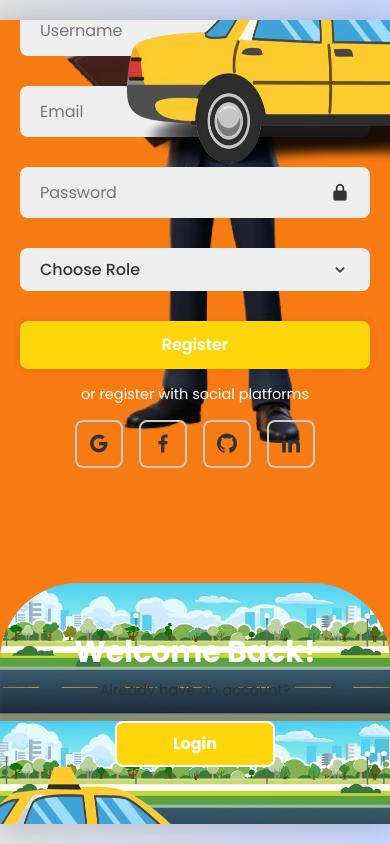
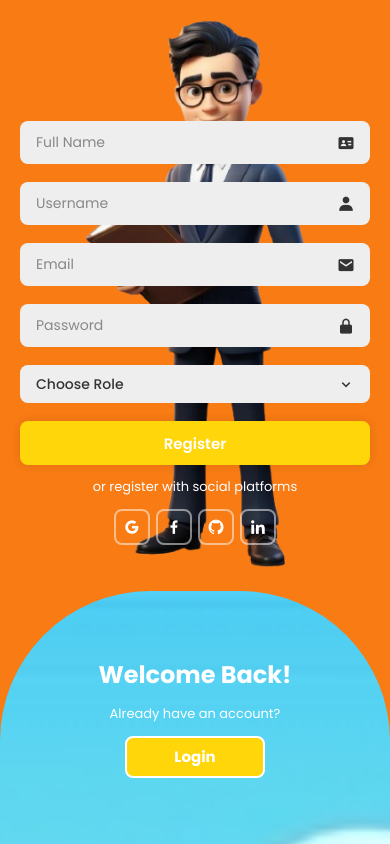
Before and after one commit to pratyushkhare03/Workwheels, a Django app: page /register/ in a window 390 px wide. Run offline with Django 5.2, Linux system fonts and the light colour scheme.

Commit message:
Updated responsiveness

```diff
--- a/static/CSS/register.css
+++ b/static/CSS/register.css
@@ -22,16 +22,16 @@
   align-items: center;
   min-height: 100vh;
   background: linear-gradient(90deg, #e2e2e2, #c9d6ff);
+  padding: 0;
+  margin: 0;
 }
 
 .container {
   position: relative;
   width: 100%;
+  max-width: 1400px;
   height: 600px;
   background: var(--container-bg);
-          /* background: #fff; */
-          /* margin: 10px; */
-          /* border-radius: 30px; */
   box-shadow: 0 0 30px rgba(0, 0, 0, 0.2);
   overflow: hidden;
 }
@@ -39,11 +39,13 @@
 .container h1 {
   font-size: 36px;
   margin: -10px 0;
+  color: white;
 }
 
 .container p {
   font-size: 14.5px;
   margin: 15px 0;
+  color: white;
 }
 
 form {
@@ -55,34 +57,35 @@
   right: 0;
   width: 30%;
   height: 100%;
-          /* background: #fff; */
   background: var(--form-box-bg);
   background-image: url('../images/man.png');
   background-size: contain;
+  background-repeat: no-repeat;
+  background-position: center;
   display: flex;
   align-items: center;
+  justify-content: center;
   color: #333;
   text-align: center;
   padding: 40px;
   z-index: 1;
-          transition:
-            0.6s ease-in-out 1.2s,
-            visibility 0s 1s;
+  transition: 0.6s ease-in-out 1.2s, visibility 0s 1s;
 }
 
 .container.active .form-box {
-          /* right: 50%; */
   left: 0;
 }
 
 .form-box.register {
   visibility: hidden;
 }
+
 .container.active .form-box.register {
   visibility: visible;
   background-image: url('../images/man.png');
   background-size: contain;
   background-repeat: no-repeat;
+  background-position: center;
 }
 
 .input-box {
@@ -90,7 +93,7 @@
   margin: 30px 0;
 }
 
-        .input-box input,select {
+.input-box input, .input-box select {
   width: 100%;
   padding: 13px 50px 13px 20px;
   background: #eee;
@@ -102,18 +105,11 @@
   font-weight: 500;
 }
 
-        .input-box select{
-          appearance: none;         /* Standard */
-          -webkit-appearance: none; /* Safari/Chrome */
-          -moz-appearance: none;    /* Firefox */
+.input-box select {
+  appearance: none;
+  -webkit-appearance: none;
+  -moz-appearance: none;
   background-image: none;
-          background: #eee;
-          padding: 13px 50px 13px 20px; /* space for chevron icon */
-          border-radius: 8px;
-          border: none;
-          font-size: 16px;
-          font-weight: 500;
-          color: #333;
   cursor: pointer;
 }
 
@@ -121,7 +117,7 @@
   color: #888;
 }
 
-        .input-box input,select::placeholder {
+.input-box input::placeholder, .input-box select::placeholder {
   color: #888;
   font-weight: 400;
 }
@@ -132,20 +128,21 @@
   top: 50%;
   transform: translateY(-50%);
   font-size: 20px;
+  color: #333;
 }
 
 .forgot-link {
   margin: -15px 0 15px;
 }
+
 .forgot-link a {
   font-size: 14.5px;
-          color: #333;
+  color: white;
 }
 
 .btn {
   width: 100%;
   height: 48px;
-          /* background: #7494ec; */
   background: var(--btn-bg);
   border-radius: 8px;
   box-shadow: 0 0 10px rgba(0, 0, 0, 0.1);
@@ -154,21 +151,32 @@
   font-size: 16px;
   color: #fff;
   font-weight: 600;
+  transition: transform 0.2s;
+}
+
+.btn:active {
+  transform: scale(0.98);
 }
 
 .social-icons {
   display: flex;
   justify-content: center;
+  gap: 8px;
 }
 
 .social-icons a {
   display: inline-flex;
   padding: 10px;
-          border: 2px solid #ccc;
+  border: 2px solid rgba(255, 255, 255, 0.5);
   border-radius: 8px;
   font-size: 24px;
-          color: #333;
-          margin: 0 8px;
+  color: white;
+  transition: all 0.3s;
+}
+
+.social-icons a:hover {
+  background: rgba(255, 255, 255, 0.1);
+  border-color: white;
 }
 
 .toggle-box {
@@ -183,12 +191,10 @@
   left: -230%;
   width: 300%;
   height: 100%;
-          /* background: #7494ec; */
-          /* background: var(--toggle-box-bg); */
   background-image: url('../images/road.png');
-          /* filter: blur(2px); */
-          background-size: contain;
-          /* border: 2px solid red; */
+  background-size: cover;
+  background-position: center;
+  background-repeat: no-repeat;
   border-radius: 150px;
   z-index: 2;
   transition: 1.8s ease-in-out;
@@ -202,7 +208,6 @@
   position: absolute;
   width: 70%;
   height: 100%;
-          /* background: seagreen; */
   color: #202424;
   display: flex;
   flex-direction: column;
@@ -210,16 +215,20 @@
   align-items: center;
   z-index: 2;
   transition: 0.6s ease-in-out;
+  padding: 20px;
 }
+
 .toggle-panel.toggle-left {
   left: 0;
   transition-delay: 1.2s;
 }
-        .toggle-panel.toggle-left .car img{
+
+.toggle-panel.toggle-left .car img {
   position: absolute;
   left: 32.5%;
   height: 200px;
   width: 400px;
+  max-width: 80%;
   transform: scaleX(-1);
   background-repeat: no-repeat;
 }
@@ -227,110 +236,297 @@
 .container.active .toggle-panel.toggle-left {
   left: -100%;
   transition-delay: 0.6s;
-
 }
 
 .toggle-panel.toggle-right {
   right: -100%;
   transition-delay: 0.6s;
 }
-        .toggle-panel.toggle-right .car img{
+
+.toggle-panel.toggle-right .car img {
   position: absolute;
   right: 25%;
   height: 200px;
   width: 400px;
+  max-width: 80%;
   transform: scaleX(-1);
   background-repeat: no-repeat;
 }
+
 .container.active .toggle-panel.toggle-right {
   right: 0;
   transition-delay: 1.2s;
+}
 
-        }
 .toggle-panel p {
   margin-bottom: 20px;
-          color: #333;
+  color: white;
 }
 
 .toggle-panel .btn {
   width: 160px;
   height: 46px;
   background: #FFD60A;
-          /* filter: blur(5px); */
   border: 2px solid #fff;
   font-weight: bold;
   box-shadow: none;
 }
 
-        @media screen and (max-width: 650px) {
+/* Tablet responsiveness */
+@media screen and (max-width: 1024px) {
+  .container h1 {
+    font-size: 32px;
+  }
+
+  .form-box {
+    width: 30%;
+    padding: 30px;
+  }
+
+  .toggle-panel {
+    width: 50%;
+  }
+}
+
+/* Medium mobile devices */
+@media screen and (max-width: 768px) {
+
   .container {
     height: calc(100vh - 40px);
+    min-height: 600px;
   }
 
   .form-box {
     bottom: 0;
+    right: 0;
+    left: 0;
     width: 100%;
-            height: 100%;
+    height: 65%;
+    padding: 30px 25px;
+    background-position: bottom center;
+    background-size: auto 40%;
+    overflow-y:scroll;
+    overflow-x: hidden;
   }
 
   .container.active .form-box {
+    left: 0;
     right: 0;
-            bottom: 30%;
+    top: 1%;
+    bottom: 60%;
+    height: 65%;
+    padding-top: 20%;
   }
 
   .toggle-box::before {
     left: 0;
-            top: -270%;
+    top: -265%;
     width: 100%;
     height: 300%;
-            border-radius: 20vw;
+    border-radius: 200px;
   }
 
   .container.active .toggle-box::before {
     left: 0;
-            top: 70%;
+    top: 65%;
+  }
+
+  .toggle-panel {
+    width: 100%;
+    height: 35%;
+    padding: 20px;
+  }
+
+  .toggle-panel.toggle-left {
+    top: 0;
+    left: 0;
+  }
+
+  .toggle-panel.toggle-right {
+    right: 0;
+    bottom: -35%;
   }
 
   .container.active .toggle-panel.toggle-left {
     left: 0;
-            top: -30%;
-          }
-
-          .toggle-panel {
-            width: 100%;
-            height: 30%;
-          }
-          .toggle-panel.toggle-left {
-            top: 0;
-          }
-          .toggle-panel.toggle-right {
-            right: 0;
-            bottom: -30%;
+    top: -35%;
   }
 
   .container.active .toggle-panel.toggle-right {
     bottom: 0;
   }
+
+  .toggle-panel h1 {
+    font-size: 28px;
   }
 
-        @media screen and (max-width: 400px) {
+  .toggle-panel .car {
+    display: none;
+  }
+
+  .input-box {
+    margin: 20px 0;
+  }
+
+  .input-box input, .input-box select {
+    padding: 12px 45px 12px 18px;
+    font-size: 15px;
+  }
+
+  .social-icons a {
+    padding: 8px;
+    font-size: 20px;
+  }
+}
+
+/* Small mobile devices */
+@media screen and (max-width: 480px) {
+  .container {
+    height: 100vh;
+    min-height: 100vh;
+  }
+
   .form-box {
+    height: 70%;
+    padding: 20px 20px;
+    background-size: auto 30%;
+  }
+
+  .container.active .form-box {
+    top: 30%;
+  }
+
+  .toggle-box::before {
+    top: -270%;
+    border-radius: 150px;
+  }
+
+  .container.active .toggle-box::before {
+    top: 70%;
+  }
+  .container.active .form-box {
+    top: 0;
+    height: 70%;
+  }
+
+  .toggle-panel {
+    height: 30%;
+    padding: 15px;
+  }
+
+  .toggle-panel.toggle-right {
+    bottom: -30%;
+  }
+
+  .container.active .toggle-panel.toggle-left {
+    top: -30%;
+  }
+
+  .toggle-panel h1 {
+    font-size: 24px;
+    margin: 0;
+  }
+
+  .toggle-panel p {
+    font-size: 13px;
+    margin: 10px 0 15px;
+  }
+
+  .toggle-panel .btn {
+    width: 140px;
+    height: 42px;
+    font-size: 15px;
+  }
+
+  .input-box {
+    margin: 18px 0;
+  }
+
+  .input-box input, .input-box select {
+    padding: 11px 40px 11px 16px;
+    font-size: 14px;
+  }
+
+  .input-box i {
+    right: 15px;
+    font-size: 18px;
+  }
+
+  .btn {
+    height: 44px;
+    font-size: 15px;
+  }
+
+  .container p {
+    font-size: 13px;
+    margin: 12px 0;
+  }
+
+  .social-icons {
+    gap: 6px;
+  }
+
+  .social-icons a {
+    padding: 7px;
+    font-size: 18px;
+  }
+
+  .forgot-link a {
+    font-size: 13px;
+  }
+}
+
+/* Extra small devices */
+@media screen and (max-width: 360px) {
+  .form-box {
+    padding: 15px;
+  }
+
+  .toggle-panel h1 {
+    font-size: 22px;
+  }
+
+  .toggle-panel p {
+    font-size: 12px;
+  }
+
+  .input-box {
+    margin: 15px 0;
+  }
+
+  .input-box input, .input-box select {
+    padding: 10px 38px 10px 14px;
+    font-size: 13px;
+  }
+
+  .social-icons a {
+    padding: 6px;
+    font-size: 16px;
+  }
+}
+
+/* Landscape mode for mobile */
+@media screen and (max-height: 500px) and (orientation: landscape) {
+  .container {
+    height: auto;
+    min-height: 100vh;
+  }
+
+  .form-box {
+    height: auto;
+    min-height: 100vh;
     padding: 20px;
   }
 
-          .toggle-panel h1 {
-            font-size: 30px;
-          }
-          #role{
-            color: #e2e2e2;
-          }
-          #role > option{
-                  height: 5vh;
-                  width: 10vw;
+  .input-box {
+    margin: 12px 0;
   }
 
+  .toggle-panel {
+    display: none;
   }
 
-        .social-icons, .forgot-link a, p, h1{
-            color: white;
+  .toggle-box::before {
+    display: none;
   }
+}
--- a/workwheels/settings.py
+++ b/workwheels/settings.py
@@ -26,6 +26,7 @@
 DEBUG = True
 
 ALLOWED_HOSTS = [
+    '*',
   'workwheels.onrender.com',
 ]
 
```
Lines whose indentation alone changed are shown as unchanged.
